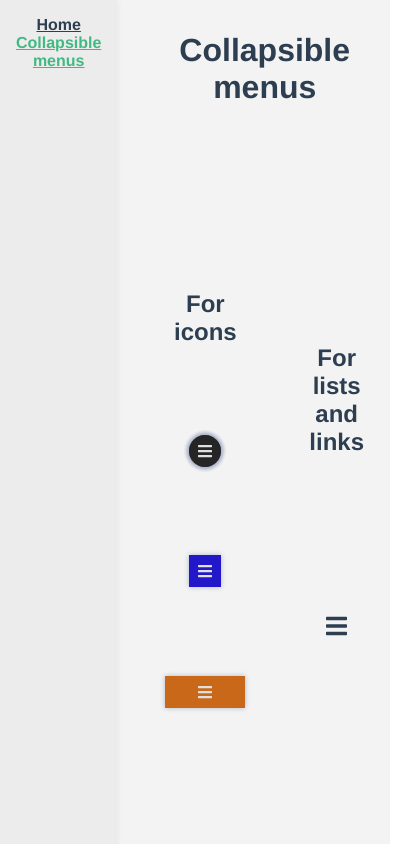
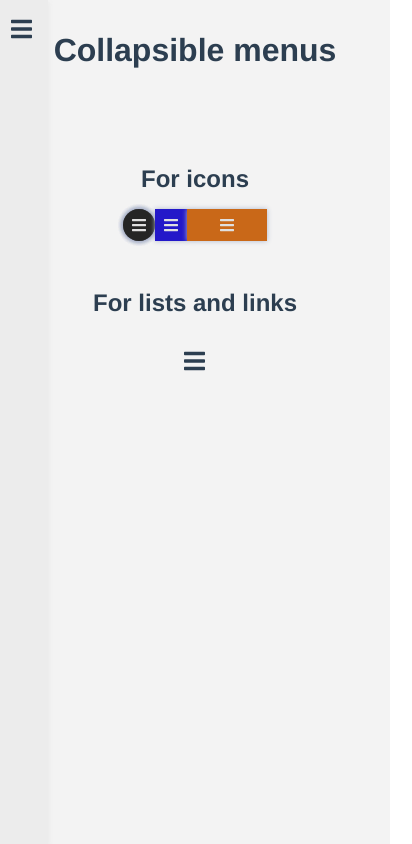
Before and after one commit to HijenHEK/ui-components-vuejs, a Vue app: page /Menus in a window 390 px wide. Shown: the whole page, 412 px wide, since content can reach past the window. Built offline with nearby package versions, Linux system fonts and the light colour scheme.

Commit message:
responsive 1

```diff
--- a/src/App.vue
+++ b/src/App.vue
@@ -1,14 +1,26 @@
 <template>
   <div id="app">
-    <div id="nav">
+    <div id="nav" :class="{'nav-hidden' : navHidden}">
 
+      <div class="nav-toggler" @click="navHidden = !navHidden">
+          <font-awesome-icon icon="times"  v-if="!navHidden"/>
+          <font-awesome-icon icon="bars"  v-else/>
+      </div>
       <router-link to="/"> Home </router-link>
       <router-link to="/Menus"> Collapsible menus </router-link>
     </div>
-    <router-view id="view"/>
+    <router-view class="view" :class="{'view-shrink' : !navHidden}" />
   </div>
 </template>
-
+<script>
+export default {
+  data() {
+    return {
+      navHidden : true
+    }
+  },
+}
+</script>
 <style>
 * {
   padding: 0;
@@ -40,7 +52,7 @@ body {
 
 #nav {
   padding: 1rem;
-  flex: 0.15;
+  width: 15rem;
   height: 100%;
   display: flex;
   flex-direction: column;
@@ -48,16 +60,26 @@ body {
   align-items: stretch;
   background-color: #ececec;
   box-shadow: 2px 2px 4px #ececec ;
+  position: absolute;
+  z-index: 5;
+  transition: all 0.3s ease-in-out;
 
 }
-#view {
-  flex : 0.85;
+.view {
+  width: 100%;
   height: 100%;
   display: flex;
   flex-direction: column;
   padding: 2rem   1rem;
+  transition: all 0.3s ease-out;
+
 }
 
+.nav-toggler {
+  margin-left: auto;
+  cursor: pointer;
+  font-size: 1.5rem;
+}
 #nav a {
   font-weight: bold;
   color: #2c3e50;
@@ -66,4 +88,23 @@ body {
 #nav a.router-link-exact-active {
   color: #42b983;
 }
+
+.nav-hidden {
+  flex: 0.15;
+  position: relative;
+  transform: translateX(-80%);
+
+}
+
+
+@media (min-width: 1000px) {
+
+  .view-shrink{
+    width: calc(100% - 15rem);
+    margin-left:15rem ;
+    transition: all 0.3s ease;
+  }
+}
+
+
 </style>
--- a/src/views/Menus.vue
+++ b/src/views/Menus.vue
@@ -3,16 +3,20 @@
     <h1> Collapsible menus </h1>
 
    <div class="content">
-     <div class="col">
+      <div class="group">
             <h2>For icons</h2>
+            <div class="group-content">
                 <RoundMenu />
               <VerticalMenu />
               <HorizontalMenu />
             </div>
-     <div class="col">
+      </div>
+      <div class="group">
             <h2>For lists and links</h2>
+            <div class="group-content">
+
               <DropMenu />
-
+            </div>
       </div>
    </div>
   </div>
@@ -37,16 +41,38 @@ export default {
 <style lang="css">
   .content {
     display: flex;
-    justify-content: stretch;
-    align-items: center;
+    width: 100%;
+    flex-direction: row ;
+    justify-content: center;
+    align-items: stretch;
     height: 100%;
   }
-  .col {
+  .group {
     padding: 1rem 2rem;
-    height: 100%;
+
+  }
+  .group-content {
+    padding: 1rem 2rem;
     display: flex;
     flex-direction: column;
     justify-content: space-evenly;
     align-items: center;
   }
+  @media (max-width: 845px) {
+    .content {
+    display: flex;
+    flex-direction: column;
+    justify-content: stretch;
+    align-items: center;
+    height: 100%;
+
+    }
+    .group-content {
+    padding: 1rem 2rem;
+    display: flex;
+    flex-direction: row;
+    justify-content: space-evenly;
+    align-items: center;
+  }
+  }
 </style>
```
Lines whose indentation alone changed are shown as unchanged.
